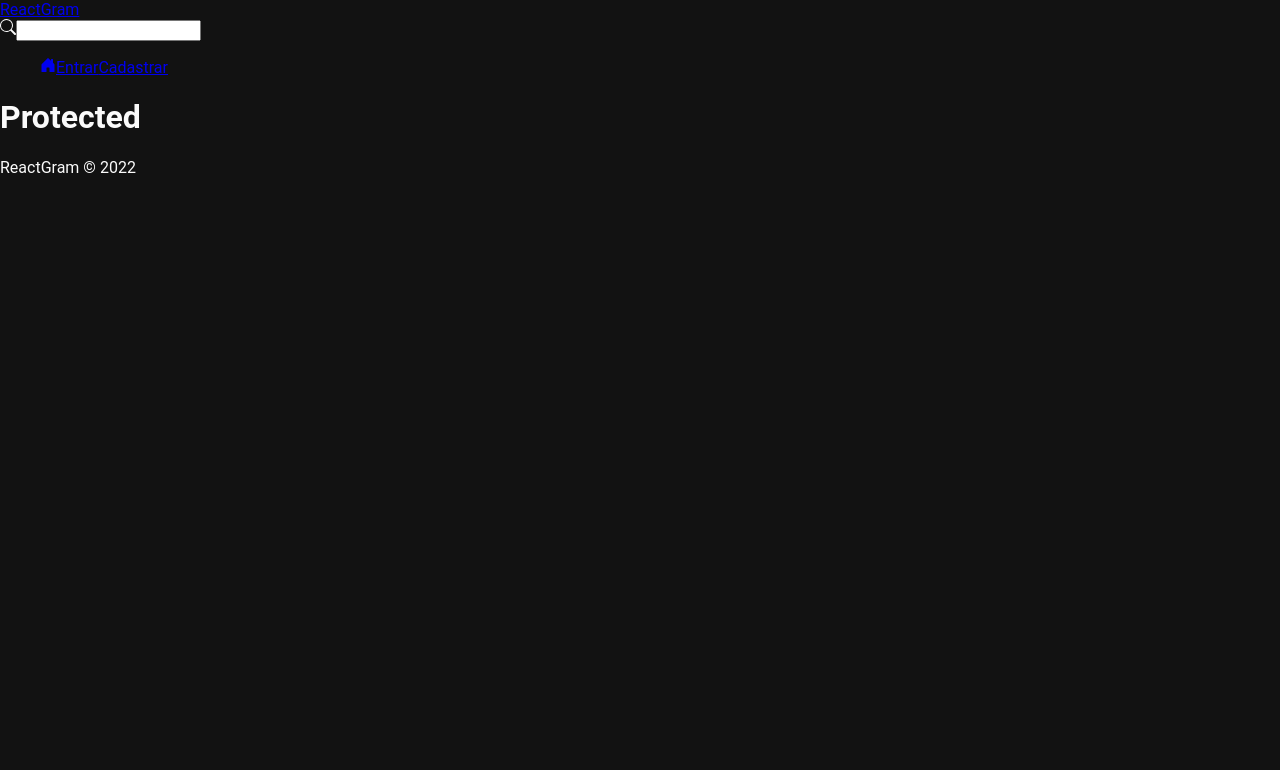
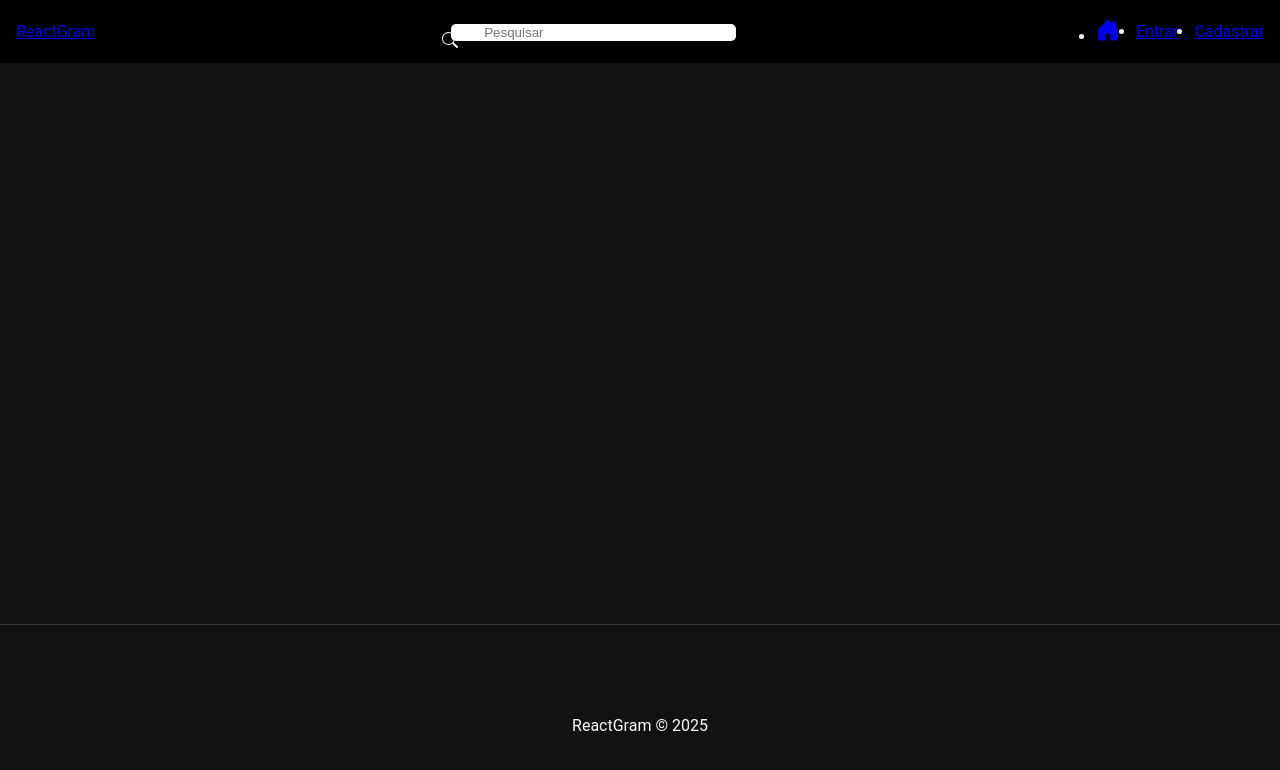
Before and after one commit to Vinicius-b-oliveira/ReactGram_frontend, a React (Vite) app: page /protected in a window 1280 px wide. Shown: the top 770 px of the page. Built offline with nearby package versions, Linux system fonts and the light colour scheme.

Commit message:
Reformulando a estrutura de rotas e estilos do header e footer

```diff
--- a/src/App.jsx
+++ b/src/App.jsx
@@ -1,11 +1,30 @@
 // SCSS
 import "./App.scss";
 
-// Router
-import Router from "./routes/Router";
+import { BrowserRouter, Routes, Route } from "react-router-dom";
 
-function App() {
-    return <Router />;
-}
+// Pages
+import PublicRoutes from "./routes/PublicRoutes";
+import ProtectedRoutes from "./routes/ProtectedRoutes";
+
+// Componetes
+import Navbar from "./components/Navbar";
+import Footer from "./components/Footer";
+
+const App = () => {
+    return (
+        <BrowserRouter>
+            <Navbar />
+            <div className="container">
+                <Routes>
+                    <Route path="/*" element={<PublicRoutes />} />
+
+                    <Route path="/protected/*" element={<ProtectedRoutes />} />
+                </Routes>
+            </div>
+            <Footer />
+        </BrowserRouter>
+    );
+};
 
 export default App;
--- a/src/App.scss
+++ b/src/App.scss
@@ -1 +1,5 @@
 @use "./scss/global_variables" as *;
+
+.container {
+    min-height: 70vh;
+}
--- a/src/components/Footer/Footer.scss
+++ b/src/components/Footer/Footer.scss
@@ -0,0 +1,8 @@
+@use "../../scss/global_variables" as *;
+
+.page_footer {
+    @include flex();
+    background-color: $background-color;
+    height: 200px;
+    border-top: 1px solid $secondary_color;
+}
--- a/src/components/Footer/index.jsx
+++ b/src/components/Footer/index.jsx
@@ -2,8 +2,8 @@ import "./Footer.scss";
 
 const Footer = () => {
     return (
-        <footer id="id">
-            <p>ReactGram &copy; 2022</p>
+        <footer className="page_footer">
+            <p>ReactGram &copy; 2025</p>
         </footer>
     );
 };
--- a/src/components/Navbar/Navbar.scss
+++ b/src/components/Navbar/Navbar.scss
@@ -0,0 +1,40 @@
+@use "../../scss/global_variables" as *;
+
+.page_header {
+    @include flex(row, space-between, center);
+    background-color: $surface-color;
+    border-bottom: 1px solid $background-color;
+    padding: 0.1em 1em;
+
+    .search_form {
+        position: relative;
+        width: 20%;
+
+        svg {
+            position: absolute;
+            top: 10px;
+            left: -9px;
+        }
+
+        input {
+            padding-left: 2.5em;
+            border: none;
+            border-radius: 5px;
+            width: 100%;
+            margin: 0;
+        }
+    }
+
+    .nav_links {
+        @include flex(row, space-between);
+        gap: 1em;
+
+        span {
+            cursor: pointer;
+        }
+
+        svg {
+            font-size: 1.5em;
+        }
+    }
+}
--- a/src/components/Navbar/index.jsx
+++ b/src/components/Navbar/index.jsx
@@ -13,20 +13,32 @@ import {
 
 const Navbar = () => {
     return (
-        <nav id="id">
-            <Link to="/">ReactGram</Link>
-            <form>
+        <header className="page_header">
+            <Link className="brand" to="/">
+                ReactGram
+            </Link>
+            <form className="search_form">
                 <BsSearch />
-                <input type="text" />
+                <input type="text" placeholder="Pesquisar" />
             </form>
-            <ul id="nav-links">
+            <nav>
+                <ul className="nav_links">
+                    <li>
                         <NavLink to="/">
                             <BsHouseDoorFill />
                         </NavLink>
+                    </li>
+
+                    <li>
                         <NavLink to="/login">Entrar</NavLink>
+                    </li>
+
+                    <li>
                         <NavLink to="/register">Cadastrar</NavLink>
+                    </li>
                 </ul>
             </nav>
+        </header>
     );
 };
 
--- a/src/routes/Router.jsx
+++ /dev/null
@@ -1,23 +0,0 @@
-import { BrowserRouter } from "react-router-dom";
-
-// Pages
-import PublicRoutes from "./PublicRoutes";
-import ProtectedRoutes from "./ProtectedRoutes";
-
-// Componetes
-import Navbar from "../components/Navbar";
-import Footer from "../components/Footer";
-
-const Router = () => {
-    return (
-        <BrowserRouter>
-            <Navbar />
-            <PublicRoutes />
-
-            <ProtectedRoutes />
-            <Footer />
-        </BrowserRouter>
-    );
-};
-
-export default Router;
```
Lines whose indentation alone changed are shown as unchanged.
